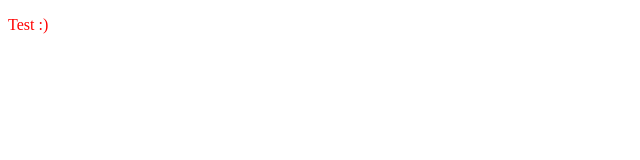
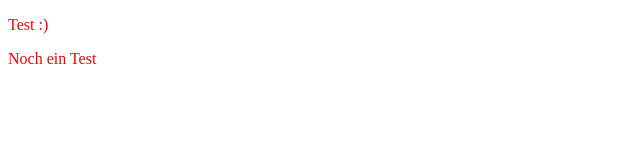
Before and after one commit to msteingass/testGit, a plain HTML site: page index.html in a window 1280 px wide. Shown: the full height of the page, 0-640 px from the left. Drawn offline with Linux system fonts and the light colour scheme.

Commit message:
Added another paragraph

```diff
--- a/index.html
+++ b/index.html
@@ -13,8 +13,14 @@
 
 
 	<body>
+
 		<p>
 			Test :)
+		</p>
+
 		<p>
+			Noch ein Test
+		</p>
+
 	</body>
 </html>
```
Also changed, not shown: 1 other file.
